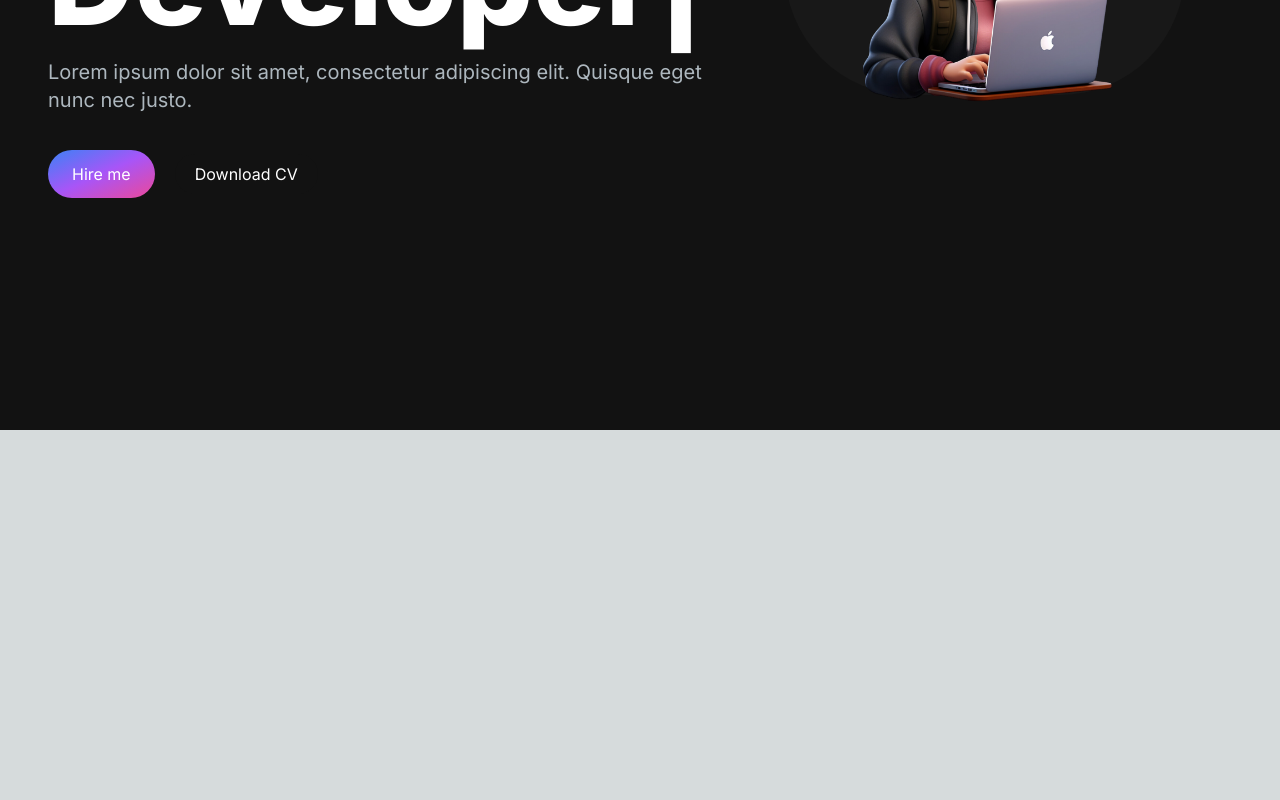
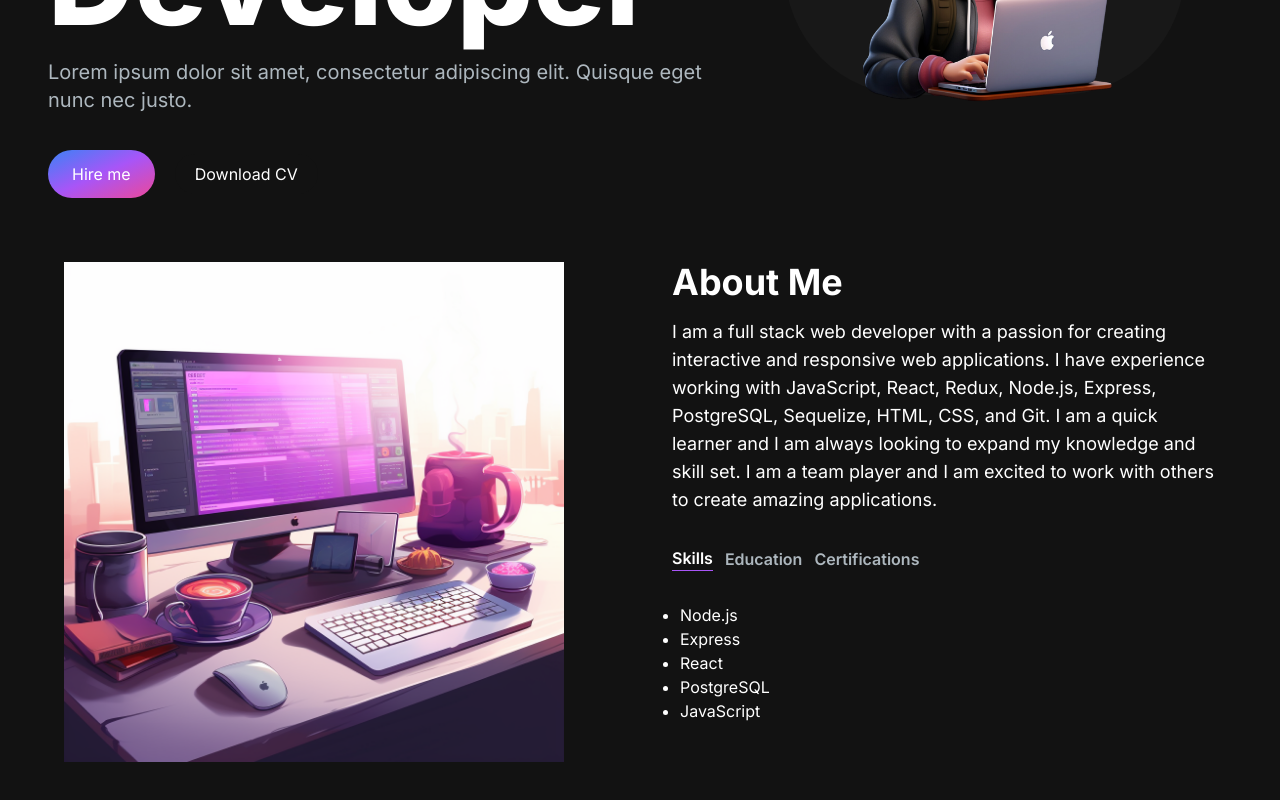
Before and after one commit to xiangddang/portfolio-website, a Next.js app: page / in a window 1280 px wide. Shown: the part 370-1170 px from the top of the page. Before the commit the page ends 800 px from the top, so only its background shows below. Built offline with nearby package versions, Linux system fonts and the light colour scheme.

Commit message:
about me part finished

```diff
--- /dev/null
+++ b/src/app/components/AboutSection.jsx
@@ -0,0 +1,104 @@
+"use client";
+import React, { useState, useTransition } from "react";
+import Image from "next/image";
+import TabButton from "./TabButton";
+
+const TAB_DATA = [
+    {
+        title: "Skills",
+        id: "skills",
+        content: (
+            <ul className="list-disc pl-2">
+                <li>Node.js</li>
+                <li>Express</li>
+                <li>React</li>
+                <li>PostgreSQL</li>
+                <li>JavaScript</li>
+            </ul>
+        )
+    },
+    {
+        title: "Education",
+        id: "education",
+        content: (
+            <ul className="list-disc pl-2">
+                <li>Northeastern University</li>
+                <li>Imperial College London</li>
+                <li>Lanzhou University</li>
+            </ul>
+        )
+    },
+    {
+        title: "Certifications",
+        id: "certifications",
+        content: (
+            <ul className="list-disc pl-2">
+                <li>Full Stack Web Development</li>
+                <li>Python Developer</li>
+            </ul>
+        )
+    }
+]
+
+const AboutSection = () => {
+  const [tab, setTab] = useState("skills");
+  const [isPending, startTransition] = useTransition();
+
+  const handleTabChange = (id) => {
+    startTransition(() => {
+      setTab(id);
+    });
+  };
+  return (
+    <section className="text-white">
+      <div className="md:grid md:grid-cols-2 gap-8 items-center py-8 px-4 xl:gap-16 sm:py-16">
+        <Image
+          src="/images/about-image.png"
+          width={500}
+          height={500}
+          alt="about-image"
+        />
+        <div className="mt-4 md:mt-0 text-left flex flex-col h-full">
+          <h2 className="text-4xl font-bold text-white mb-4">About Me</h2>
+          <p className="text-base lg:text-lg">
+            I am a full stack web developer with a passion for creating
+            interactive and responsive web applications. I have experience
+            working with JavaScript, React, Redux, Node.js, Express, PostgreSQL,
+            Sequelize, HTML, CSS, and Git. I am a quick learner and I am always
+            looking to expand my knowledge and skill set. I am a team player and
+            I am excited to work with others to create amazing applications.
+          </p>
+          <div className="flex flex-row justify-start mt-8">
+            <TabButton
+              selectTab={() => handleTabChange("skills")}
+              active={tab === "skills"}
+            >
+              {" "}
+              Skills{" "}
+            </TabButton>
+
+            <TabButton
+              selectTab={() => handleTabChange("education")}
+              active={tab === "education"}
+            >
+              {" "}
+              Education{" "}
+            </TabButton>
+
+            <TabButton
+              selectTab={() => handleTabChange("certifications")}
+              active={tab === "certifications"}
+            >
+              {" "}
+              Certifications{" "}
+            </TabButton>
+          </div>
+          <div className="mt-8">
+            {TAB_DATA.find((t) => t.id === tab).content}
+          </div>
+        </div>
+      </div>
+    </section>
+  );
+};
+export default AboutSection;
--- /dev/null
+++ b/src/app/components/TabButton.jsx
@@ -0,0 +1,15 @@
+import React from "react";
+
+const TabButton = ({ active, selectTab, children }) => {
+    const buttonClasses = active ? 'text-white border-b border-purple-500' : 'text-[#ADB7BE]';
+    return (
+        <button onClick={selectTab}>
+        <p className={`mr-3 font-semibold hover:text-white ${buttonClasses}`}>
+        {children}
+        </p>
+
+        </button>
+    )
+};
+
+export default TabButton;
--- a/src/app/page.js
+++ b/src/app/page.js
@@ -1,5 +1,6 @@
 import Image from "next/image";
 import HeroSection from "./components/HeroSection";
+import AboutSection from "./components/AboutSection";
 import NavBar from "./components/NavBar";
 
 export default function Home() {
@@ -8,6 +9,7 @@
     <NavBar />
       <div class="container mt-24 mx-auto px-12 py-4">
         <HeroSection />
+        <AboutSection />
       </div>
     </main>
   );
```
Also changed, not shown: public/images/about-image.png (added).
